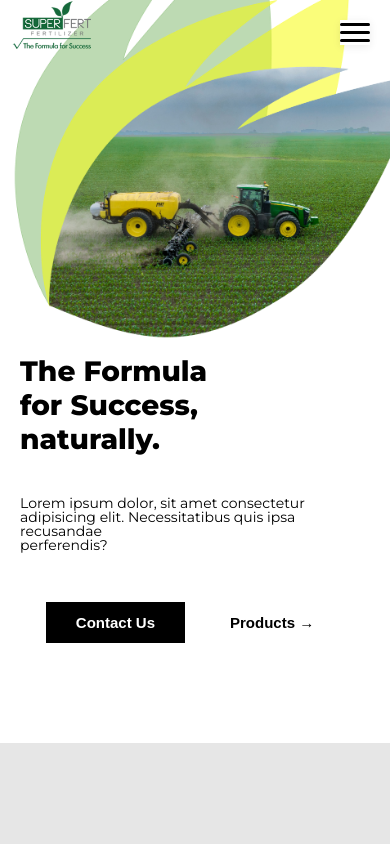
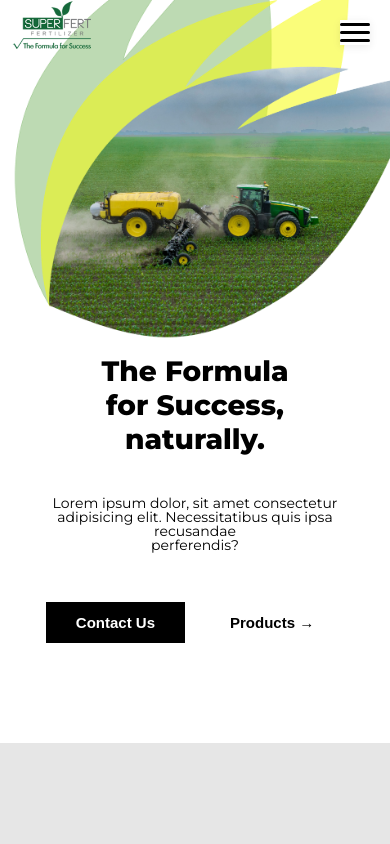
Before and after one commit to KudzaiNicholasTivatye/Superfert, a React (Vite) app: page / in a window 390 px wide. Shown: the top 844 px of the page. Built offline with nearby package versions, Linux system fonts and the light colour scheme.

Commit message:
first commit

```diff
--- a/src/components/PageOne.css
+++ b/src/components/PageOne.css
@@ -713,10 +713,12 @@ form .btn2{
     padding-left: 0;
     padding-top: 90px;
     margin-top: 200px;
+    text-align: center;
   }
   .herosection p {
     font-size: 15px;
     padding-left: 0;
+    text-align: center;
   }
   .buttons {
     flex-direction: row;
@@ -944,7 +946,7 @@ form .btn2{
   .bags img {
     width: 90vw;
     max-width: 300px;
-    margin-left: 130px;
+    margin-left: 108px;
   }
   .bags button {
     margin-left: 28px;
@@ -959,7 +961,7 @@ form .btn2{
     gap: 20px;
   }
   .frame {
-    width: 90vw;
+    width: 100vw;
     margin-left: 0;
     margin-top: 20px;
     height: auto;
```
